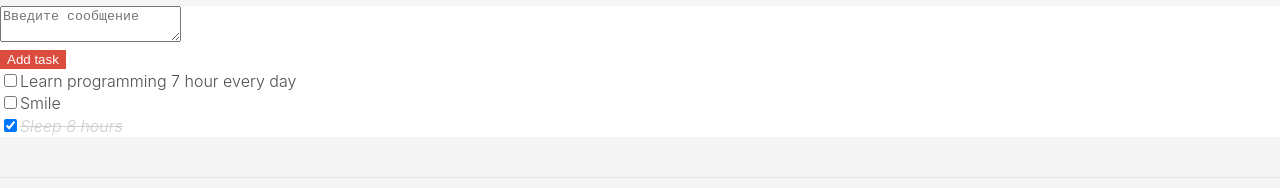
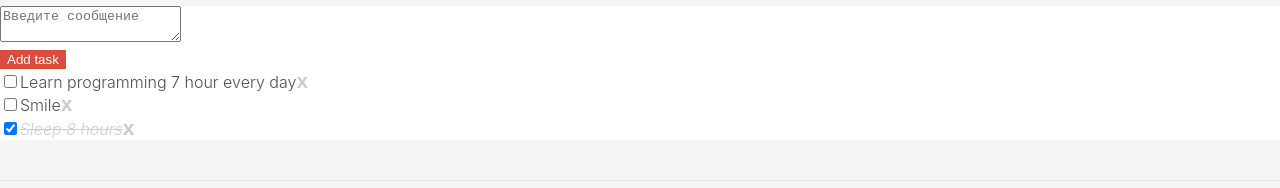
Before and after one commit to Marchenko-Y/To-Do-List, a React (Create React App) app: page / in a window 1280 px wide. Shown: the part 168-356 px from the top of the page. Built offline with nearby package versions, Linux system fonts and the light colour scheme.

Commit message:
Added delete task  buttons

```diff
--- a/src/components/ToDoList/ToDo.jsx
+++ b/src/components/ToDoList/ToDo.jsx
@@ -12,6 +12,13 @@ const ToDo = props => (
     <span className={props.checked ? styles.completed : null}>
       {props.text}
     </span>
+    <button
+      onClick={props.deleteTask}
+      id={props.id}
+      className={styles.deleteButton}
+    >
+      x
+    </button>
   </div>
 );
 
--- a/src/components/ToDoList/ToDoList.jsx
+++ b/src/components/ToDoList/ToDoList.jsx
@@ -5,6 +5,10 @@ import ToDo from "./ToDo";
 const ToDoList = props => {
   const changedCheckboxHandler = event => {
     props.toogleChecked(event.target.id);
+  };
+  const deleteTask = event => {
+    console.log(event);
+    props.deleteTask(event.target.id);
   };
 
   const tasks = props.tasks.map(t => {
@@ -14,6 +18,7 @@ const ToDoList = props => {
         checked={t.checked}
         text={t.text}
         changedCheckboxHandler={changedCheckboxHandler}
+        deleteTask={deleteTask}
       />
     );
   });
--- a/src/components/ToDoList/ToDoList.module.css
+++ b/src/components/ToDoList/ToDoList.module.css
@@ -15,3 +15,21 @@
   margin: 130px 0 40px 0;
   position: relative;
 }
+button.deleteButton {
+  padding: 0;
+  cursor: pointer;
+  background: 0 0;
+  border: 0;
+}
+.deleteButton {
+  font-size: 21px;
+  font-weight: 700;
+  line-height: 1;
+  color: #000;
+  text-shadow: 0 1px 0 #fff;
+  filter: alpha(opacity=20);
+  opacity: 0.2;
+}
+button.deleteButton:hover {
+  opacity: 0.5;
+}
--- a/src/components/ToDoList/ToDoListContainer.jsx
+++ b/src/components/ToDoList/ToDoListContainer.jsx
@@ -4,7 +4,8 @@ import ToDoList from "./ToDoList";
 import {
   addTaskActionCreator,
   updateTaskActionCreator,
-  toogleCheckedActionCreator
+  toogleCheckedActionCreator,
+  deleteTaskActionCreator
 } from "../../redux/reducers/todolist-reducer";
 
 const getVisibleTasks = (tasks, filter) => {
@@ -40,6 +41,9 @@ const mapDispathToProps = dispatch => {
     },
     updateTask: text => {
       dispatch(updateTaskActionCreator(text));
+    },
+    deleteTask: taskId => {
+      dispatch(deleteTaskActionCreator(taskId));
     }
   };
 };
--- a/src/redux/reducers/todolist-reducer.js
+++ b/src/redux/reducers/todolist-reducer.js
@@ -23,6 +23,7 @@ const initialState = {
   newTaskText: ""
 };
 const toDoListReducer = (state = initialState, action) => {
+  debugger;
   switch (action.type) {
     case "TOOGLE_CHECKED":
       return {
@@ -46,6 +47,11 @@ const toDoListReducer = (state = initialState, action) => {
         ...state,
         newTaskText: "",
         tasks: [...state.tasks, newTask]
+      };
+    case "DELETE-TASK":
+      return {
+        ...state,
+        tasks: state.tasks.filter(t => t.id != action.taskId)
       };
     case "UPDATE-NEW-TASKS-TEXT":
       return {
@@ -72,6 +78,9 @@ export const toogleCheckedActionCreator = taskId => {
 export const addTaskActionCreator = () => {
   return { type: "ADD-TASK", id: nextTodoId++ };
 };
+export const deleteTaskActionCreator = taskId => {
+  return { type: "DELETE-TASK", taskId };
+};
 export const updateTaskActionCreator = text => {
   return { type: "UPDATE-NEW-TASKS-TEXT", newTask: text };
 };
```
